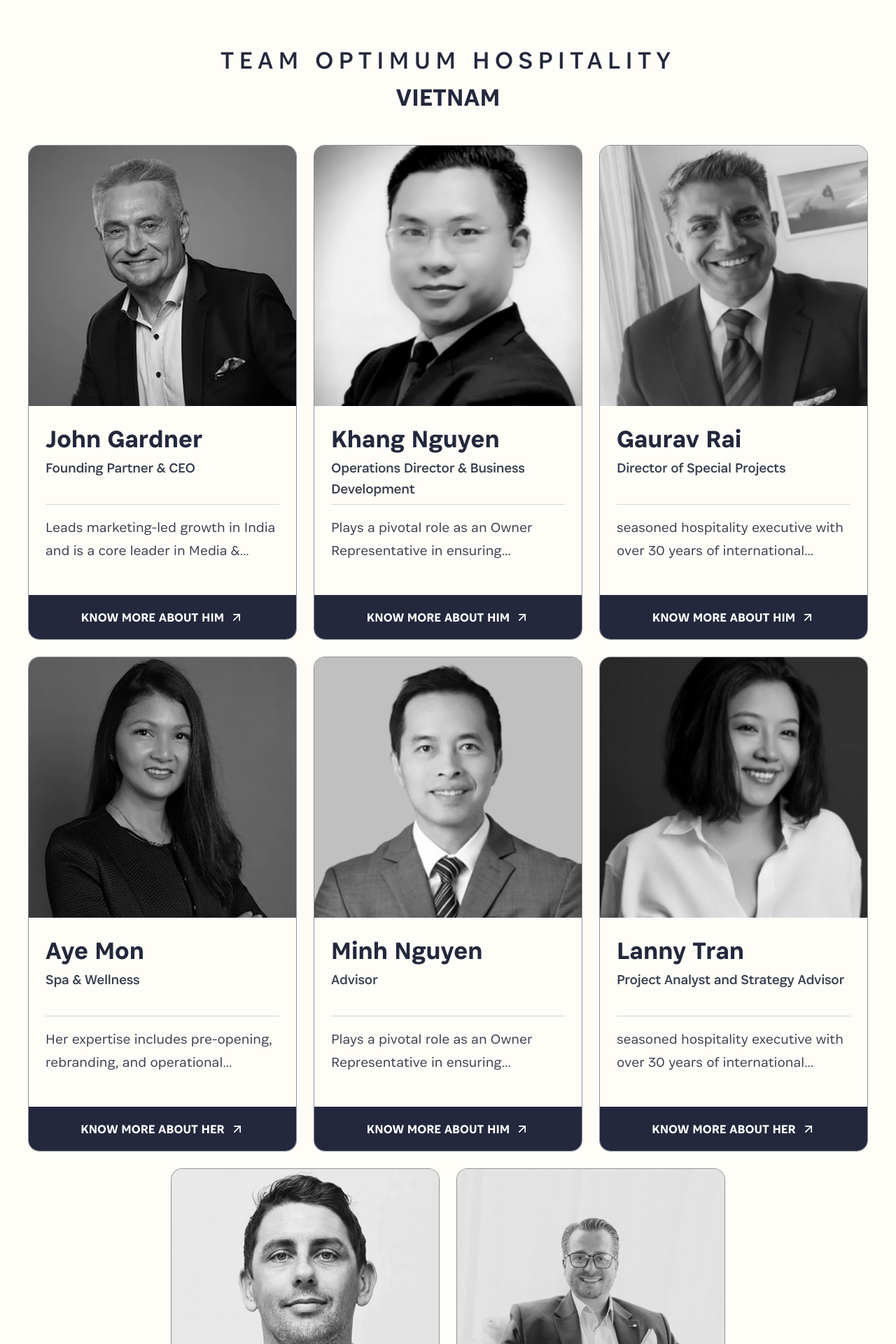
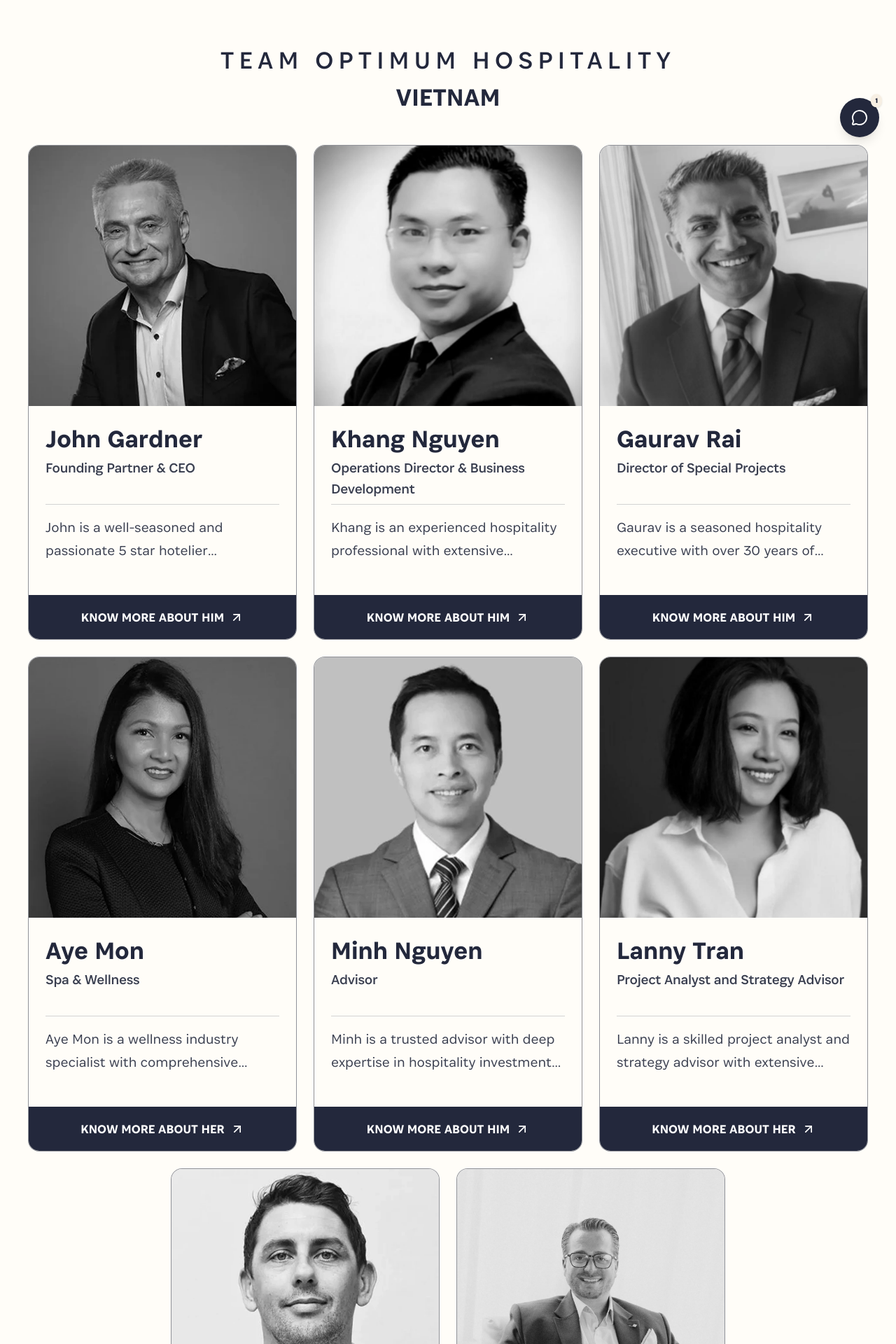
Before and after one commit to optimumhospitality/optimumhospitaity, a React (Vite) app: page /team in a window 1280 px wide. Shown: the part 580-2500 px from the top of the page at 70% size. Built offline with nearby package versions, Linux system fonts and the light colour scheme.

Commit message:
add bot  and team section update;

```diff
--- a/src/components/RootLayout.tsx
+++ b/src/components/RootLayout.tsx
@@ -1,11 +1,15 @@
 import { Outlet } from "react-router-dom";
 import LocomotiveScrollProvider from "./LocomotiveScrollProvider";
 import Navbar from "./layout/Navbar";
+import Chatbot from "./common/Chatbot";
 
 export default function RootLayout() {
-    return (
-        <LocomotiveScrollProvider navbar={<Navbar />}>
-            <Outlet />
-        </LocomotiveScrollProvider>
-    );
+  return (
+    <>
+      <LocomotiveScrollProvider navbar={<Navbar />}>
+        <Outlet />
+      </LocomotiveScrollProvider>
+      <Chatbot />
+    </>
+  );
 }
--- a/src/components/about/ClientProjects.tsx
+++ b/src/components/about/ClientProjects.tsx
@@ -4,6 +4,7 @@ import CaseStudy2 from "../../assets/image/home-page/hotel-caseStudies/roomImage
 import CaseStudy3 from "../../assets/image/home-page/hotel-caseStudies/roomImage3.webp";
 import CaseStudy4 from "../../assets/image/home-page/hotel-caseStudies/roomImage4.webp";
 import CaseStudy5 from "../../assets/image/home-page/hotel-caseStudies/roomImage5.webp";
+import CaseStudy6 from "../../assets/image/home-page/hotel-caseStudies/angsana.webp";
 
 const projects = [
   {
@@ -37,6 +38,12 @@ const projects = [
     title: "E-commerce, distribution setup, revenue management",
     details: "520-key, 5★ luxury hotel",
   },
+   {
+    image:CaseStudy6,
+    hotelName:"Angsana Ho Tram ",
+    title: " E-commerce, distribution setup for Asset management",
+    details: "600-key, 4★ luxury hotel"
+  }
 ];
 
 export default function ClientProjects() {
--- /dev/null
+++ b/src/components/common/Chatbot.tsx
@@ -0,0 +1,53 @@
+import { useState } from "react";
+import { MessageCircle, X } from "lucide-react";
+
+export default function Chatbot() {
+  const [isOpen, setIsOpen] = useState(false);
+
+  return (
+    <div className="fixed bottom-6 right-6 z-[9999] flex flex-col items-end gap-4">
+      {/* Chat Window */}
+      <div
+        className={`transition-all duration-300 ease-in-out origin-bottom-right overflow-hidden shadow-2xl rounded-2xl bg-white
+          ${isOpen ? "w-[420px] h-[620px] opacity-100 scale-100" : "w-0 h-0 opacity-0 scale-90 pointer-events-none"}
+        `}
+        style={{
+          // Fallback for max-width on smaller screens
+          maxWidth: "calc(100vw - 48px)",
+          maxHeight: "calc(100vh - 120px)",
+        }}
+      >
+        <iframe
+          src="https://optimumchatbot.netlify.app/?embedded=true"
+          className="w-full h-full border-0"
+          title="Chat Support"
+          allow="clipboard-write"
+        />
+      </div>
+
+      {/* Toggle Button */}
+      <button
+        onClick={() => setIsOpen(!isOpen)}
+        className="group relative flex h-14 w-14 items-center justify-center rounded-full bg-[#23283C] text-white shadow-lg transition-all hover:bg-[#23283C]/90 focus:outline-none focus:ring-2 focus:ring-[#23283C] focus:ring-offset-2"
+        aria-label={isOpen ? "Close chat" : "Open chat"}
+      >
+        <div className="relative h-6 w-6">
+          {/* Morphing icon effect or simple switch */}
+          <MessageCircle
+            className={`absolute inset-0 h-full w-full transition-all duration-300 ${isOpen ? "rotate-90 opacity-0" : "rotate-0 opacity-100"}`}
+          />
+          <X
+            className={`absolute inset-0 h-full w-full transition-all duration-300 ${isOpen ? "rotate-0 opacity-100" : "-rotate-90 opacity-0"}`}
+          />
+        </div>
+
+        {/* Pulse effect if closed */}
+        {!isOpen && (
+          <span className="absolute -right-1 -top-1 px-1.5 py-0.5 rounded-full text-[10px] font-bold bg-[#F7EFE3] text-[#23283C] shadow-sm animate-bounce">
+            1
+          </span>
+        )}
+      </button>
+    </div>
+  );
+}
--- a/src/components/team/TeamMembers.tsx
+++ b/src/components/team/TeamMembers.tsx
@@ -35,7 +35,7 @@ const teamData: TeamSection[] = [
         name: "John Gardner",
         title: "Founding Partner & CEO",
         description:
-          "Leads marketing-led growth in India and is a core leader in Media & Marketing",
+          "John is a well-seasoned and passionate 5 star hotelier experienced in general management, cluster management of multiple properties, pre-openings, renovations as well as asset management.",
         image: johnGardner,
         gender: "him",
       },
@@ -44,7 +44,7 @@ const teamData: TeamSection[] = [
         name: "Khang Nguyen",
         title: "Operations Director & Business Development",
         description:
-          "Plays a pivotal role as an Owner Representative in ensuring harmonious collaboration.",
+          "Khang is an experienced hospitality professional with extensive expertise in operations management and business development across Southeast Asia.",
         image: khangNguyen,
         gender: "him",
       },
@@ -53,7 +53,7 @@ const teamData: TeamSection[] = [
         name: "Gaurav Rai",
         title: "Director of Special Projects",
         description:
-          "seasoned hospitality executive with over 30 years of international experience",
+          "Gaurav is a seasoned hospitality executive with over 30 years of international experience in luxury hotel management and special projects.",
         image: gauravRai,
         gender: "him",
       },
@@ -62,7 +62,7 @@ const teamData: TeamSection[] = [
         name: "Aye Mon",
         title: "Spa & Wellness",
         description:
-          "Her expertise includes pre-opening, rebranding, and operational strategy.",
+          "Aye Mon is a wellness industry specialist with comprehensive experience in spa operations, pre-openings, and operational excellence.",
         image: ayeMon,
         gender: "her",
       },
@@ -71,7 +71,7 @@ const teamData: TeamSection[] = [
         name: "Minh Nguyen",
         title: "Advisor",
         description:
-          "Plays a pivotal role as an Owner Representative in ensuring harmonious collaboration.",
+          "Minh is a trusted advisor with deep expertise in hospitality investments and owner representation.",
         image: minhNguyen,
         gender: "him",
       },
@@ -80,7 +80,7 @@ const teamData: TeamSection[] = [
         name: "Lanny Tran",
         title: "Project Analyst and Strategy Advisor",
         description:
-          "seasoned hospitality executive with over 30 years of international experience",
+          "Lanny is a skilled project analyst and strategy advisor with extensive experience in hospitality consulting and market analysis.",
         image: lannyTran,
         gender: "her",
       },
@@ -89,7 +89,7 @@ const teamData: TeamSection[] = [
         name: "Colm Hutchinson",
         title: "Marketing Content & Strategy",
         description:
-          "Her expertise includes pre-opening, rebranding, and operational strategy.",
+          "Colm is a creative marketing professional with extensive experience in hospitality marketing, content strategy, and brand development.",
         image: colmHutchinson,
         gender: "him",
       },
@@ -98,7 +98,7 @@ const teamData: TeamSection[] = [
         name: "Tom Beirnaert",
         title: "AI Strategy Partner, Vertize",
         description:
-          "Innovative hospitality-focused technology entrepreneur with extensive experience",
+          "Tom is an innovative hospitality-focused technology entrepreneur with extensive experience in AI strategy, automation, and digital transformation across hotels, resorts, and F&B concepts in Southeast Asia. His career spans commercial consulting, operational optimisation, and the development of advanced AI systems that enhance guest experience, streamline workflows, and unlock new revenue opportunities for operators and owners. Having lived in Vietnam for a total of +5 years, he has developed a strong understanding of the local business culture and the operational realities of the region's hospitality industry.",
         image: tomBeirnaert,
         gender: "him",
       },
@@ -112,7 +112,7 @@ const teamData: TeamSection[] = [
         name: "Nobert Vas",
         title: "CEO of Optimum Hospitality- Indonesia",
         description:
-          "Fluent in four languages and passionate about connecting capital",
+          "Nobert is a multilingual hospitality executive fluent in four languages with a passion for connecting capital with premium hospitality opportunities.",
         image: nobertVas,
         gender: "him",
       },
@@ -121,7 +121,7 @@ const teamData: TeamSection[] = [
         name: "Martin Nugroho",
         title: "COO & VP Development",
         description:
-          "distinguished executive within the Indonesian real estate industry,",
+          "Martin is a distinguished executive within the Indonesian real estate and hospitality industry with decades of leadership experience.",
         image: martinNugroho,
         gender: "him",
       },
```
Also changed, not shown: src/assets/image/aboutus-page/hotel-images/angsana.webp (added), src/assets/image/home-page/hotel-caseStudies/angsana.webp (added).
